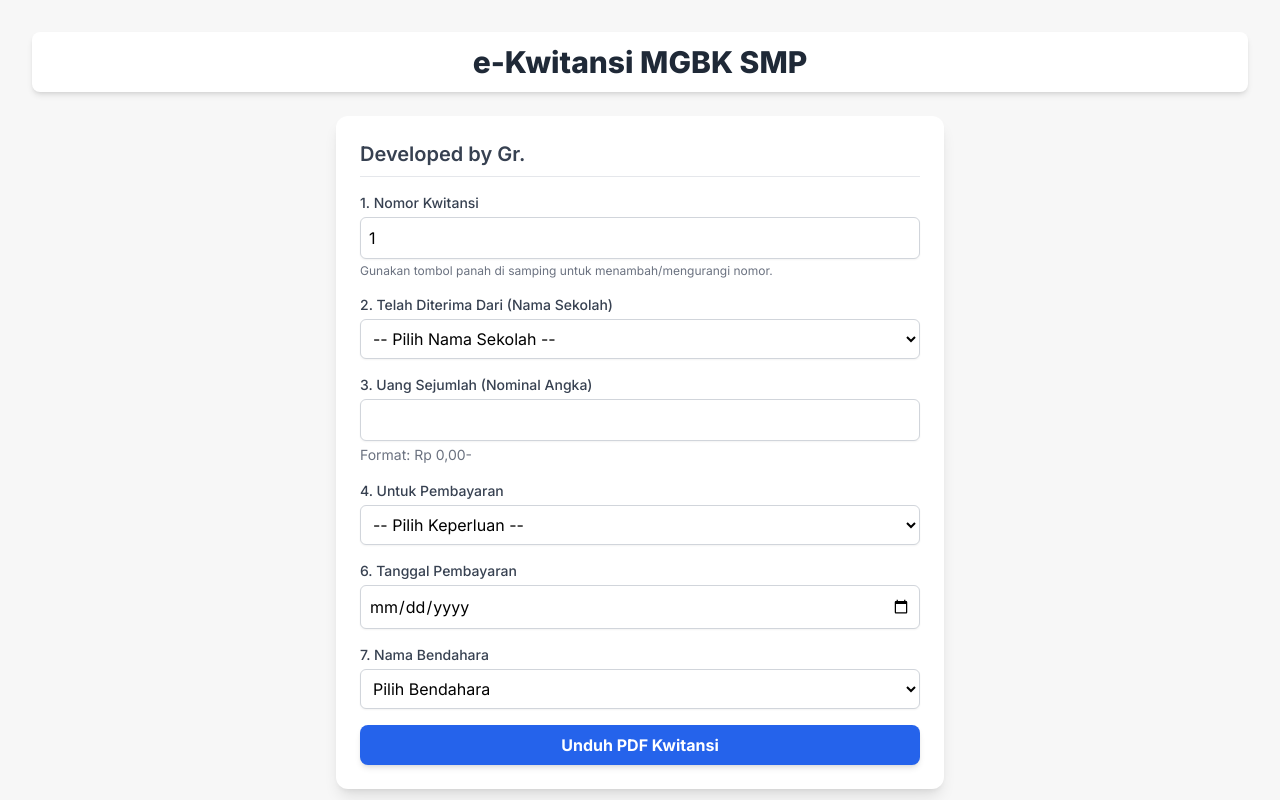
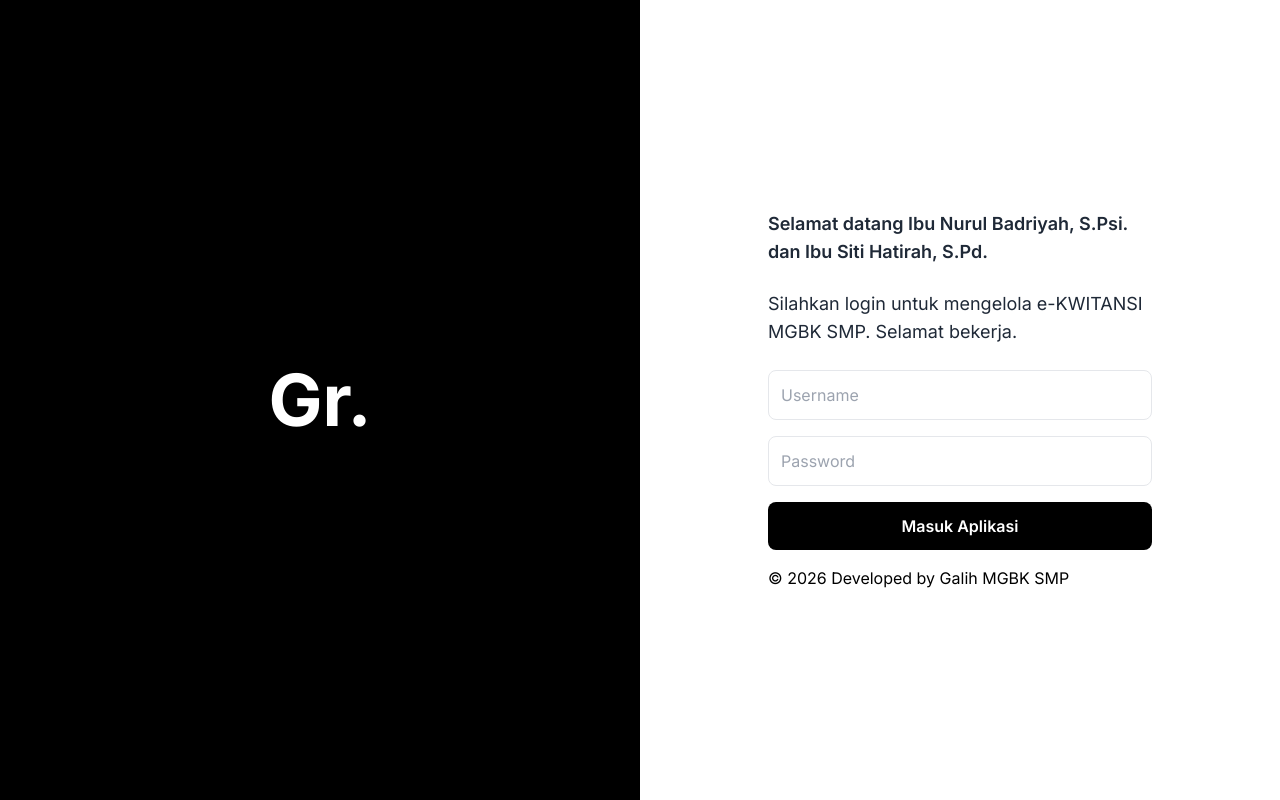
Before and after one commit to galih-ai/e-Kwitansi, a plain HTML site: page index.html in a window 1280 px wide. Shown: the top 800 px of the page. Drawn offline with nearby package versions, Linux system fonts and the light colour scheme.

Commit message:
index + login.html

```diff
--- a/index.html
+++ b/index.html
@@ -96,17 +96,76 @@
 </head>
 <body>
 
-    <div class="max-w-7xl mx-auto p-4 md:p-8">
+<!-- ================= LANDING PAGE ================= -->
+<div id="landingPage" class="w-screen h-screen flex">
+
+    <!-- KIRI HITAM -->
+    <div class="w-1/2 bg-black flex items-center justify-center">
+        <h1 class="text-white text-7xl font-bold">Gr.</h1>
+    </div>
+
+    <!-- KANAN PUTIH -->
+    <div class="w-1/2 bg-white flex items-center justify-center">
+        <div class="w-full max-w-sm">
+
+            <h2 class="text-lg font-semibold text-gray-800 mb-6">
+                Selamat datang Ibu Nurul Badriyah, S.Psi. dan Ibu Siti Hatirah, S.Pd.
+            </h2>
+            <h2 class="text-lg text-gray-800 mb-6">
+                Silahkan login untuk mengelola e-KWITANSI MGBK SMP. Selamat bekerja.
+            </h2>
+            <div class="space-y-4">
+                <input
+                    id="username"
+                    type="text"
+                    placeholder="Username"
+                    class="w-full border rounded-lg p-3"
+                />
+
+                <input
+                    id="password"
+                    type="password"
+                    placeholder="Password"
+                    class="w-full border rounded-lg p-3"
+                />
+
+                <button
+                    onclick="login()"
+                    class="w-full bg-black text-white py-3 rounded-lg font-semibold hover:bg-gray-800"
+                >
+                    Masuk Aplikasi
+                </button>
+<div className="mt-8 pt-6 border-t border-slate-100 text-center text-[9px] text-slate-400">
+  <span>&copy; 2026</span>
+  <span className="ml-2">Developed by Galih MGBK SMP</span>
+</div>
+                <p id="loginError" class="text-red-600 text-sm hidden">
+                    Username atau password salah
+                </p>
+            </div>
+
+        </div>
+    </div>
+
+</div>
+
+<!-- ================= APLIKASI e-KWITANSI ================= -->
+    <div id="appPage" class="hidden max-w-7xl mx-auto p-4 md:p-8">
         <h1 class="text-3xl font-extrabold text-center text-gray-800 mb-6 rounded-lg bg-white p-3 shadow-md">
             e-Kwitansi MGBK SMP
         </h1>
-
+<div class="text-right mb-4">
+    <button onclick="logout()"
+        class="bg-red-600 hover:bg-red-700 text-white px-4 py-2 rounded-lg text-sm font-bold">
+        Logout
+    </button>
+</div>
         <!-- CONTAINER UTAMA -->
         <div id="app-container" class="flex flex-col gap-8">
 
             <!-- Menu Penginputan (Input Form) -->
             <div id="input-form" class="bg-white p-6 rounded-xl shadow-lg no-print w-full lg:w-2/3 xl:w-1/2 mx-auto">
-                <h2 class="text-xl font-semibold mb-4 text-gray-700 border-b pb-2">Developed by Gr.</h2>
+                <h2 class="text-xl font-semibold mb-4 text-gray-700 border-b pb-2">Form Pengisian</h2>
 
                 <div class="space-y-4">
                     <!-- 1. Nomor Kwitansi -->
@@ -294,6 +353,36 @@
             </div>
         </div>
     </div>
+<script>
+const users = [
+    { u: 'Bendahara1_Andalan', p: 'Nuba_1' },
+    { u: 'Bendahara2_Andalan', p: 'Alifia_2' }
+];
+
+function login() {
+    const user = document.getElementById('username').value;
+    const pass = document.getElementById('password').value;
+    const error = document.getElementById('loginError');
+
+    const valid = users.some(x => x.u === user && x.p === pass);
+
+    if (valid) {
+        document.getElementById('landingPage').classList.add('hidden');
+        document.getElementById('appPage').classList.remove('hidden');
+        error.classList.add('hidden');
+    } else {
+        error.classList.remove('hidden');
+    }
+}
+
+function logout() {
+    document.getElementById('appPage').classList.add('hidden');
+    document.getElementById('landingPage').classList.remove('hidden');
+
+    document.getElementById('username').value = '';
+    document.getElementById('password').value = '';
+}
+</script>
 
     <script type="text/javascript">
         // Global variable for jspdf window
```
